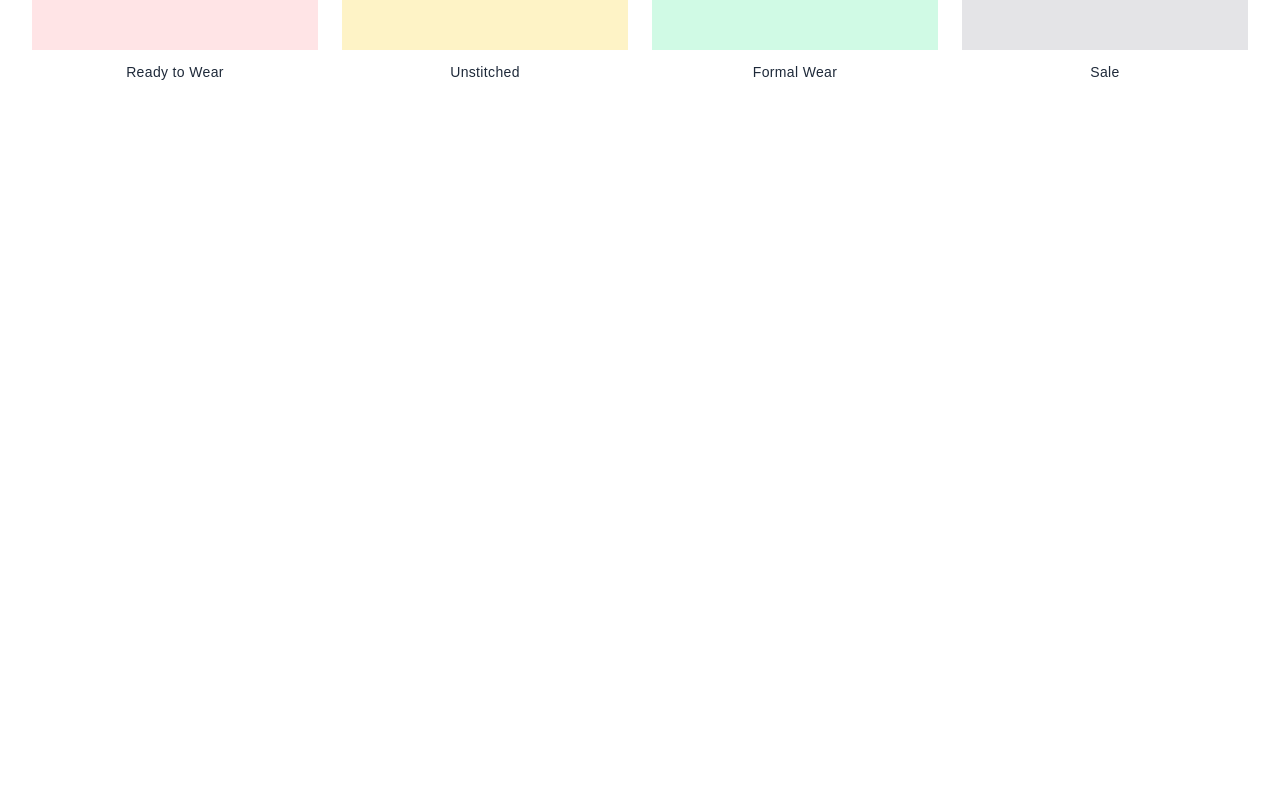
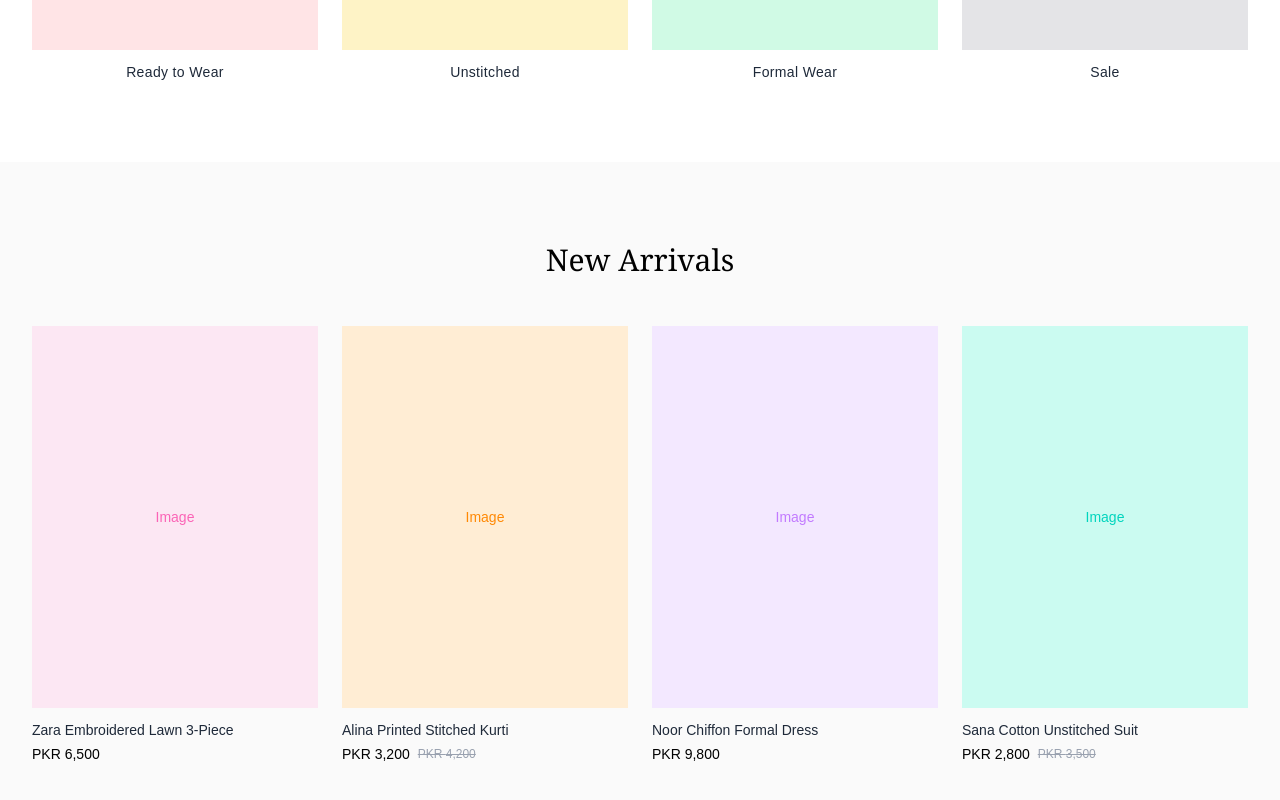
Before and after one commit to Abdullah5968/shahana, a Next.js app: page / in a window 1280 px wide. Shown: the part 1088-1888 px from the top of the page. Before the commit the page ends 1250 px from the top, so only its background shows below. Built offline with nearby package versions, Linux system fonts and the light colour scheme.

Commit message:
Add New Arrivals product grid with sample data

```diff
--- a/src/app/page.tsx
+++ b/src/app/page.tsx
@@ -1,3 +1,38 @@
+const products = [
+  {
+    id: 1,
+    name: "Zara Embroidered Lawn 3-Piece",
+    price: 6500,
+    salePrice: null,
+    color: "bg-pink-100",
+    textColor: "text-pink-400",
+  },
+  {
+    id: 2,
+    name: "Alina Printed Stitched Kurti",
+    price: 4200,
+    salePrice: 3200,
+    color: "bg-orange-100",
+    textColor: "text-orange-400",
+  },
+  {
+    id: 3,
+    name: "Noor Chiffon Formal Dress",
+    price: 9800,
+    salePrice: null,
+    color: "bg-purple-100",
+    textColor: "text-purple-400",
+  },
+  {
+    id: 4,
+    name: "Sana Cotton Unstitched Suit",
+    price: 3500,
+    salePrice: 2800,
+    color: "bg-teal-100",
+    textColor: "text-teal-400",
+  },
+];
+
 export default function Home() {
   return (
     <div className="min-h-screen bg-white">
@@ -78,6 +113,42 @@ export default function Home() {
           </a>
         </div>
       </section>
+
+      <section className="bg-zinc-50 py-20">
+        <div className="max-w-7xl mx-auto px-4 sm:px-6 lg:px-8">
+          <h2 className="text-2xl sm:text-3xl font-serif text-center text-black mb-12">
+            New Arrivals
+          </h2>
+          <div className="grid grid-cols-2 md:grid-cols-4 gap-4 sm:gap-6">
+            {products.map((product) => (
+              <a href="#" key={product.id} className="group block">
+                <div className={`aspect-[3/4] ${product.color} flex items-center justify-center overflow-hidden`}>
+                  <span className={`${product.textColor} text-sm`}>Image</span>
+                </div>
+                <p className="mt-3 text-sm text-gray-800 group-hover:text-black">
+                  {product.name}
+                </p>
+                <div className="mt-1 flex items-center gap-2">
+                  {product.salePrice ? (
+                    <>
+                      <span className="text-sm font-medium text-black">
+                        PKR {product.salePrice.toLocaleString()}
+                      </span>
+                      <span className="text-xs text-gray-400 line-through">
+                        PKR {product.price.toLocaleString()}
+                      </span>
+                    </>
+                  ) : (
+                    <span className="text-sm font-medium text-black">
+                      PKR {product.price.toLocaleString()}
+                    </span>
+                  )}
+                </div>
+              </a>
+            ))}
+          </div>
+        </div>
+      </section>
     </div>
   );
 }
```
